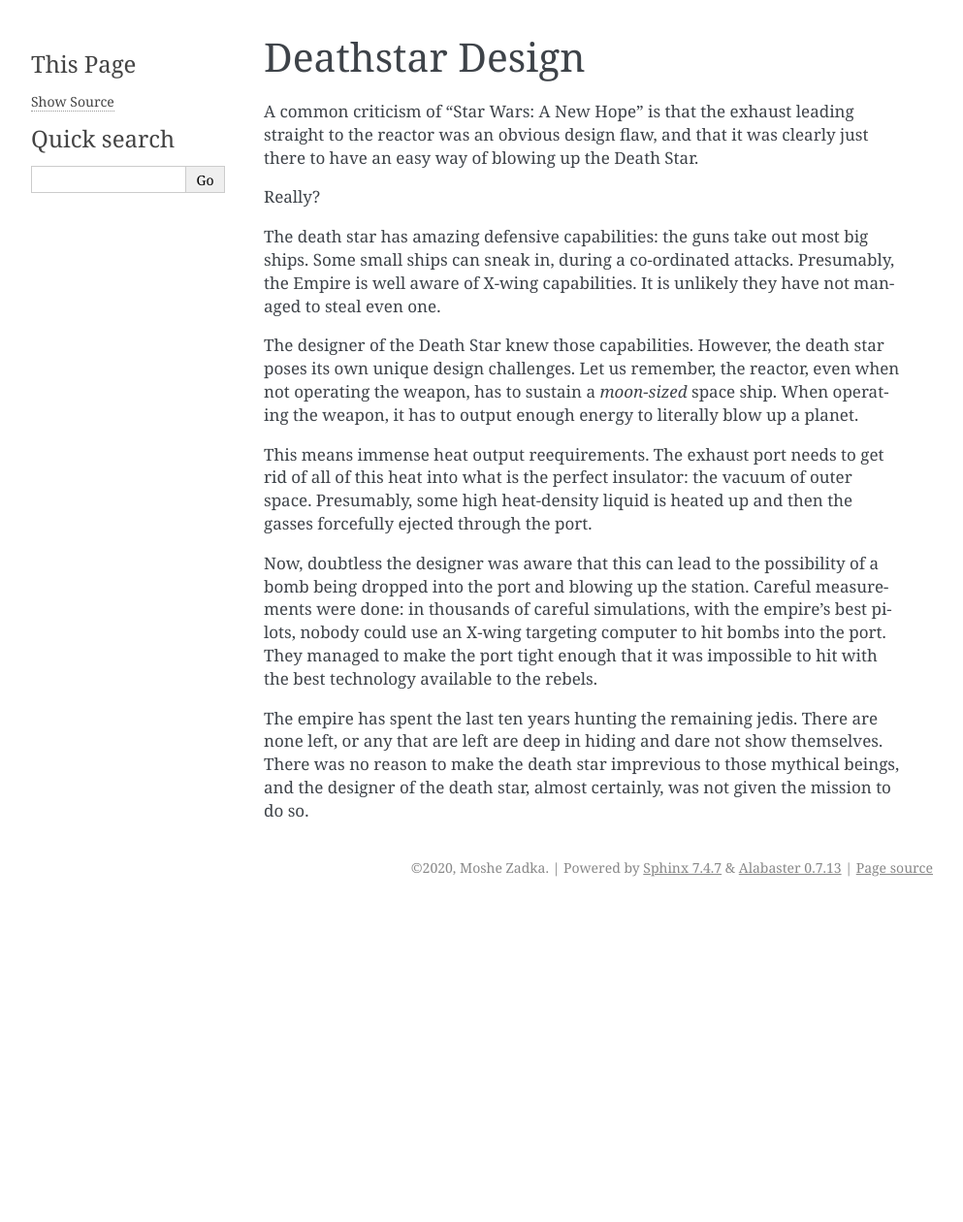
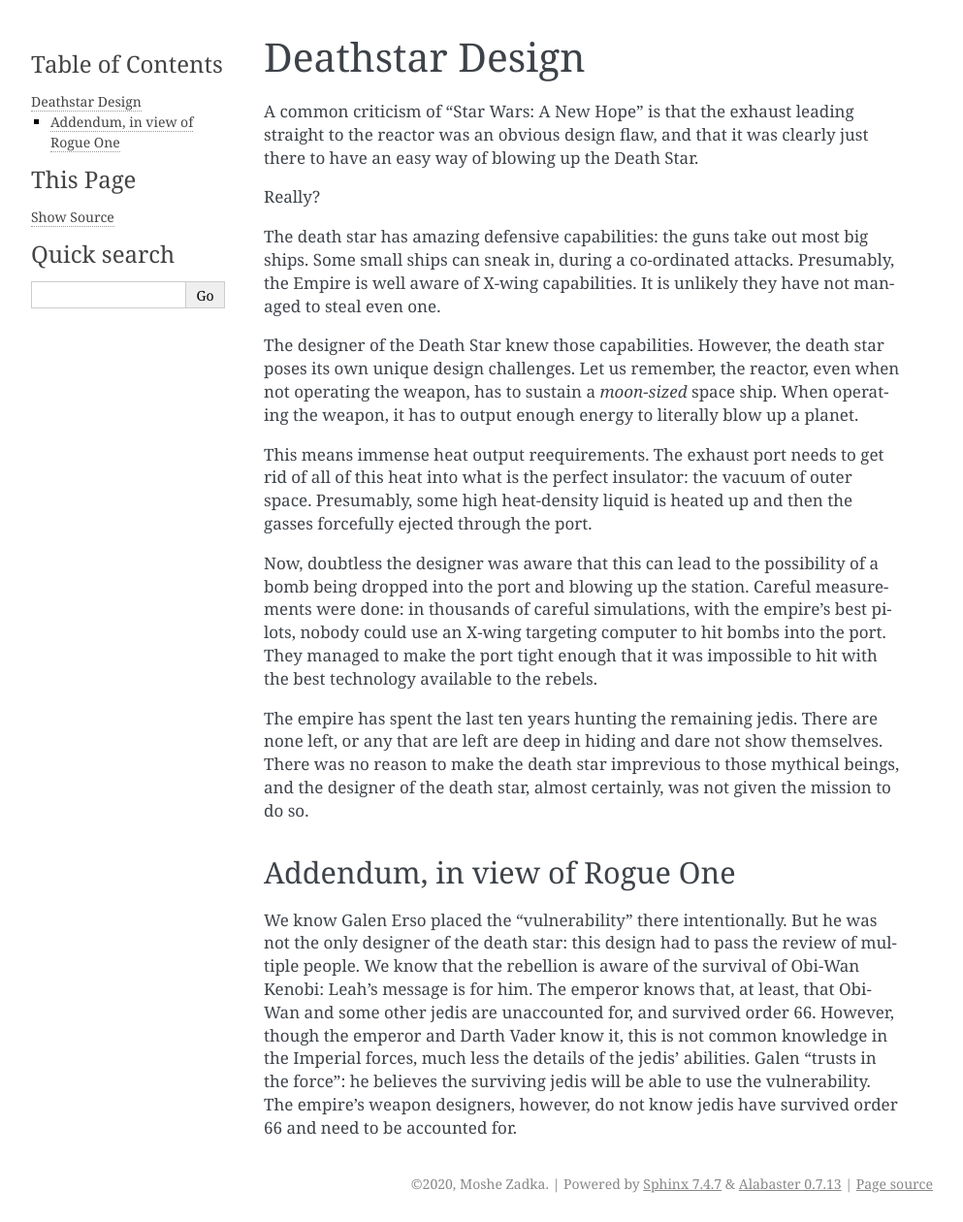
Before and after one commit to moshez/rants, a Sphinx documentation site: the page built from doc/deathstar-design.rst, in a window 1280 px wide. Shown: the whole page at 97% size, without its empty margins (148-1141 px from the left). Built offline with Sphinx 7.4.7, drawn with Linux system fonts in a browser that asks for light colours; before the commit the page ends 934 px from its top, so only the background shows below that.

Commit message:
help me, Obi-Wan Kenobi, you are my only hope

```diff
--- a/doc/deathstar-design.rst
+++ b/doc/deathstar-design.rst
@@ -56,3 +56,28 @@
 and the designer of the death star,
 almost certainly,
 was not given the mission to do so.
+
+Addendum, in view of Rogue One
+~~~~~~~~~~~~~~~~~~~~~~~~~~~~~~
+
+We know Galen Erso placed the
+"vulnerability"
+there intentionally.
+But he was not the only designer of the death star:
+this design had to pass the review of multiple people.
+We know that the rebellion is aware of the survival of Obi-Wan Kenobi:
+Leah's message is for him.
+The emperor knows that,
+at least,
+that Obi-Wan and some other jedis are unaccounted for,
+and survived order 66.
+However,
+though the emperor and Darth Vader know it,
+this is not common knowledge in the Imperial forces,
+much less the details of the jedis' abilities.
+Galen
+"trusts in the force":
+he believes the surviving jedis will be able to use the vulnerability.
+The empire's weapon designers,
+however,
+do not know jedis have survived order 66 and need to be accounted for.
--- a/doc/index.rst
+++ b/doc/index.rst
@@ -2,6 +2,7 @@
 -------------
 
 .. toctree::
+    :maxdepth: 1
 
     deathstar-design
     highschool-geometry
```
